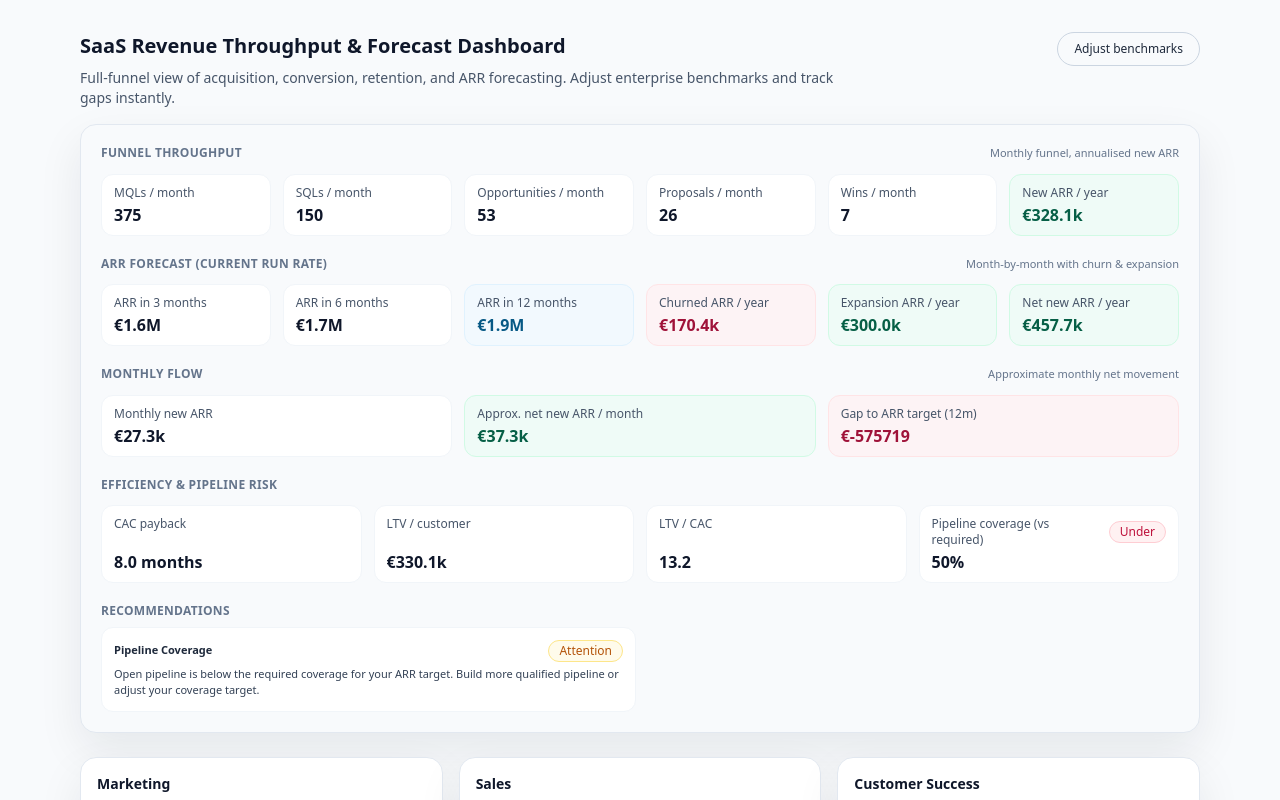
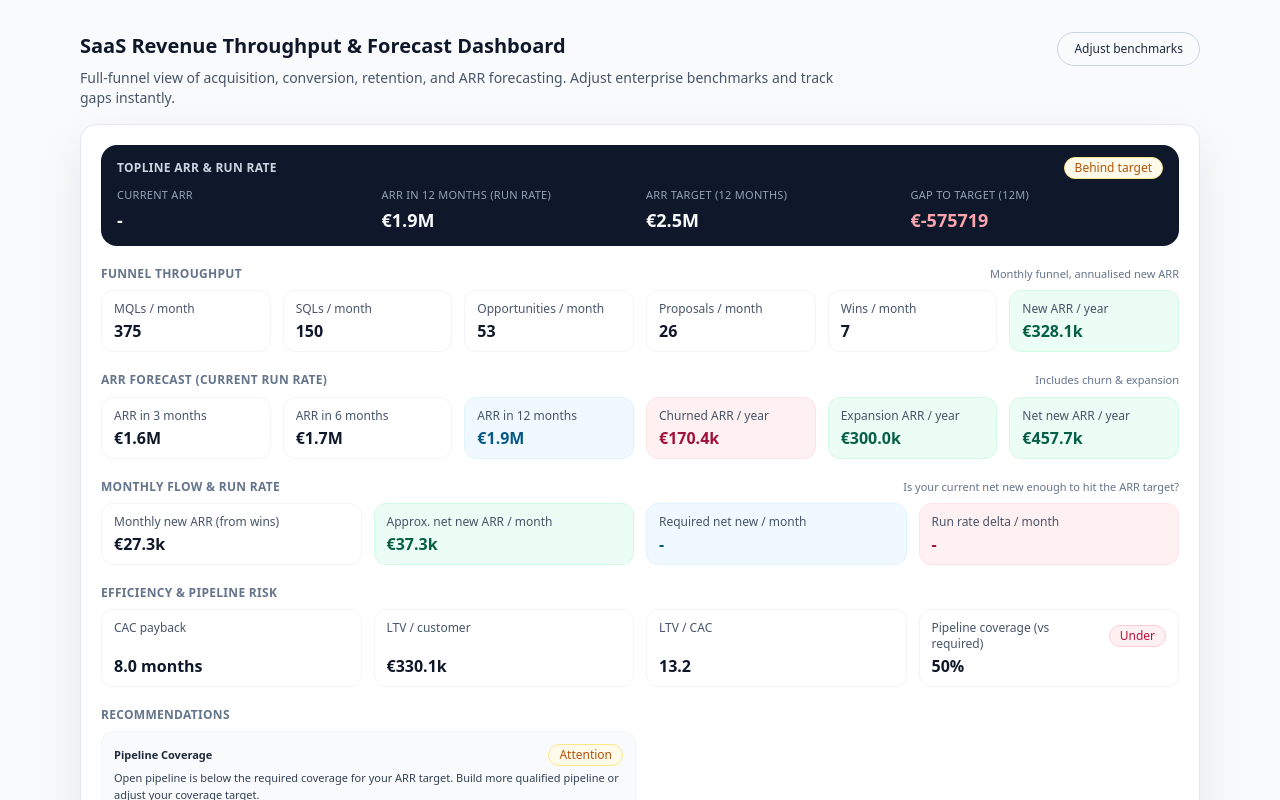
Before and after one commit to powerstephen/saas-throughput-calculator-, a Next.js app: page / in a window 1280 px wide. Shown: the top 800 px of the page. Built offline with nearby package versions, Linux system fonts and the light colour scheme.

Commit message:
Update ResultsPanel.tsx

```diff
--- a/components/ResultsPanel.tsx
+++ b/components/ResultsPanel.tsx
@@ -3,6 +3,7 @@ import Badge from "./Badge";
 
 type Props = {
   result: CalculatorResult;
+  currentArr: number;
   targetArr: number;
 };
 
@@ -18,7 +19,11 @@ function formatPct(value: number | null): string {
   return `${(value * 100).toFixed(0)}%`;
 }
 
-export default function ResultsPanel({ result, targetArr }: Props) {
+export default function ResultsPanel({
+  result,
+  currentArr,
+  targetArr,
+}: Props) {
   const { funnel, forecast, efficiency, recommendations } = result;
 
   const netNewArrYear =
@@ -28,6 +33,22 @@ export default function ResultsPanel({ result, targetArr }: Props) {
 
   const arrGap = forecast.projectedArr12m - targetArr;
 
+  // Run-rate logic
+  const requiredMonthlyNetNewArr =
+    (targetArr - currentArr) / 12;
+
+  const runRateDelta =
+    forecast.monthlyNetNewArr - requiredMonthlyNetNewArr;
+
+  const onTrack =
+    forecast.projectedArr12m >= targetArr ||
+    forecast.monthlyNetNewArr >= requiredMonthlyNetNewArr;
+
+  let runRateTone: "success" | "warning" | "critical" = "warning";
+  if (onTrack) runRateTone = "success";
+  else if (runRateDelta < 0 && Math.abs(runRateDelta) > requiredMonthlyNetNewArr * 0.3)
+    runRateTone = "critical";
+
   let coverageTone: "neutral" | "success" | "warning" | "critical" =
     "neutral";
 
@@ -36,9 +57,41 @@ export default function ResultsPanel({ result, targetArr }: Props) {
   else if (efficiency.pipelineCoverageStatus === "under") coverageTone = "critical";
 
   return (
-    <section className="rounded-2xl border border-slate-200 bg-slate-50 p-5 shadow-soft">
-      {/* ROW 1: Funnel throughput */}
-      <div className="mb-3 flex items-center justify-between">
+    <section className="space-y-5 rounded-2xl border border-slate-200 bg-white p-5 shadow-soft">
+      {/* TOPLINE: ARR & RUN RATE */}
+      <div className="rounded-2xl bg-slate-900 px-4 py-3 text-slate-50">
+        <div className="mb-2 flex items-center justify-between gap-2">
+          <h2 className="text-xs font-semibold uppercase tracking-wide text-slate-300">
+            Topline ARR & Run Rate
+          </h2>
+          <Badge tone={runRateTone}>
+            {onTrack ? "On track" : "Behind target"}
+          </Badge>
+        </div>
+        <div className="grid gap-3 sm:grid-cols-4">
+          <HeroMetric
+            label="Current ARR"
+            value={formatCurrency(currentArr)}
+          />
+          <HeroMetric
+            label="ARR in 12 months (run rate)"
+            value={formatCurrency(forecast.projectedArr12m)}
+          />
+          <HeroMetric
+            label="ARR target (12 months)"
+            value={formatCurrency(targetArr)}
+          />
+          <HeroMetric
+            label="Gap to target (12m)"
+            value={formatCurrency(arrGap)}
+            accent={arrGap >= 0 ? "green" : "red"}
+          />
+        </div>
+      </div>
+
+      {/* ROW 1: Funnel Throughput */}
+      <div>
+        <div className="mb-2 flex items-center justify-between">
           <h2 className="text-xs font-semibold uppercase tracking-wide text-slate-500">
             Funnel Throughput
           </h2>
@@ -46,7 +99,7 @@ export default function ResultsPanel({ result, targetArr }: Props) {
             Monthly funnel, annualised new ARR
           </span>
         </div>
-      <div className="mb-5 grid gap-3 sm:grid-cols-3 lg:grid-cols-6">
+        <div className="grid gap-3 sm:grid-cols-3 lg:grid-cols-6">
           <MetricTile label="MQLs / month" value={funnel.mqls.toFixed(0)} />
           <MetricTile label="SQLs / month" value={funnel.sqls.toFixed(0)} />
           <MetricTile
@@ -64,17 +117,19 @@ export default function ResultsPanel({ result, targetArr }: Props) {
             accent="green"
           />
         </div>
+      </div>
 
       {/* ROW 2: ARR forecast */}
-      <div className="mb-3 flex items-center justify-between">
+      <div>
+        <div className="mb-2 flex items-center justify-between">
           <h2 className="text-xs font-semibold uppercase tracking-wide text-slate-500">
             ARR Forecast (Current Run Rate)
           </h2>
           <span className="text-[11px] text-slate-500">
-          Month-by-month with churn & expansion
+            Includes churn & expansion
           </span>
         </div>
-      <div className="mb-5 grid gap-3 sm:grid-cols-3 lg:grid-cols-6">
+        <div className="grid gap-3 sm:grid-cols-3 lg:grid-cols-6">
           <MetricTile
             label="ARR in 3 months"
             value={formatCurrency(forecast.projectedArr3m)}
@@ -104,19 +159,21 @@ export default function ResultsPanel({ result, targetArr }: Props) {
             accent={netNewArrYear >= 0 ? "green" : "red"}
           />
         </div>
+      </div>
 
-      {/* ROW 2b: Monthly flows */}
-      <div className="mb-3 flex items-center justify-between">
+      {/* ROW 3: Monthly Flow & Run Rate */}
+      <div>
+        <div className="mb-2 flex items-center justify-between">
           <h2 className="text-xs font-semibold uppercase tracking-wide text-slate-500">
-          Monthly Flow
+            Monthly Flow & Run Rate
           </h2>
           <span className="text-[11px] text-slate-500">
-          Approximate monthly net movement
+            Is your current net new enough to hit the ARR target?
           </span>
         </div>
-      <div className="mb-5 grid gap-3 sm:grid-cols-3 lg:grid-cols-3">
+        <div className="grid gap-3 sm:grid-cols-3 lg:grid-cols-4">
           <MetricTile
-          label="Monthly new ARR"
+            label="Monthly new ARR (from wins)"
             value={formatCurrency(forecast.monthlyNewArr)}
           />
           <MetricTile
@@ -125,19 +182,26 @@ export default function ResultsPanel({ result, targetArr }: Props) {
             accent={forecast.monthlyNetNewArr >= 0 ? "green" : "red"}
           />
           <MetricTile
-          label="Gap to ARR target (12m)"
-          value={formatCurrency(arrGap)}
-          accent={arrGap >= 0 ? "green" : "red"}
+            label="Required net new / month"
+            value={formatCurrency(requiredMonthlyNetNewArr)}
+            accent="blue"
+          />
+          <MetricTile
+            label="Run rate delta / month"
+            value={formatCurrency(runRateDelta)}
+            accent={runRateDelta >= 0 ? "green" : "red"}
           />
         </div>
+      </div>
 
-      {/* ROW 3: Efficiency / risk */}
-      <div className="mb-3 flex items-center justify-between">
+      {/* ROW 4: Efficiency / Pipeline Risk */}
+      <div>
+        <div className="mb-2 flex items-center justify-between">
           <h2 className="text-xs font-semibold uppercase tracking-wide text-slate-500">
             Efficiency & Pipeline Risk
           </h2>
         </div>
-      <div className="mb-5 grid gap-3 sm:grid-cols-2 lg:grid-cols-4">
+        <div className="grid gap-3 sm:grid-cols-2 lg:grid-cols-4">
           <MetricTile
             label="CAC payback"
             value={
@@ -172,8 +236,9 @@ export default function ResultsPanel({ result, targetArr }: Props) {
             }
           />
         </div>
+      </div>
 
-      {/* ROW 4: Recommendations */}
+      {/* ROW 5: Recommendations */}
       <div>
         <div className="mb-2 flex items-center justify-between">
           <h2 className="text-xs font-semibold uppercase tracking-wide text-slate-500">
@@ -192,7 +257,7 @@ export default function ResultsPanel({ result, targetArr }: Props) {
             return (
               <div
                 key={idx}
-                className="flex flex-col gap-1 rounded-xl border border-slate-100 bg-white p-3"
+                className="flex flex-col gap-1 rounded-xl border border-slate-100 bg-slate-50 p-3"
               >
                 <div className="flex items-center justify-between gap-2">
                   <span className="text-[11px] font-semibold text-slate-800">
@@ -206,9 +271,7 @@ export default function ResultsPanel({ result, targetArr }: Props) {
                       : "Info"}
                   </Badge>
                 </div>
-                <p className="text-[11px] text-slate-700">
-                  {rec.message}
-                </p>
+                <p className="text-[11px] text-slate-700">{rec.message}</p>
               </div>
             );
           })}
@@ -228,11 +291,11 @@ type MetricTileProps = {
 function MetricTile({ label, value, accent, rightBadge }: MetricTileProps) {
   const accentClass =
     accent === "green"
-      ? "border-emerald-100 bg-emerald-50/70"
+      ? "border-emerald-100 bg-emerald-50"
       : accent === "red"
-      ? "border-rose-100 bg-rose-50/70"
+      ? "border-rose-100 bg-rose-50"
       : accent === "blue"
-      ? "border-sky-100 bg-sky-50/70"
+      ? "border-sky-100 bg-sky-50"
       : "border-slate-100 bg-white";
 
   const valueColour =
@@ -258,3 +321,27 @@ function MetricTile({ label, value, accent, rightBadge }: MetricTileProps) {
     </div>
   );
 }
+
+type HeroMetricProps = {
+  label: string;
+  value: string;
+  accent?: "green" | "red";
+};
+
+function HeroMetric({ label, value, accent }: HeroMetricProps) {
+  const valueColour =
+    accent === "green"
+      ? "text-emerald-300"
+      : accent === "red"
+      ? "text-rose-300"
+      : "text-slate-50";
+
+  return (
+    <div className="space-y-0.5">
+      <div className="text-[11px] font-medium uppercase tracking-wide text-slate-400">
+        {label}
+      </div>
+      <div className={`text-lg font-semibold ${valueColour}`}>{value}</div>
+    </div>
+  );
+}
```
Lines whose indentation alone changed are shown as unchanged.
